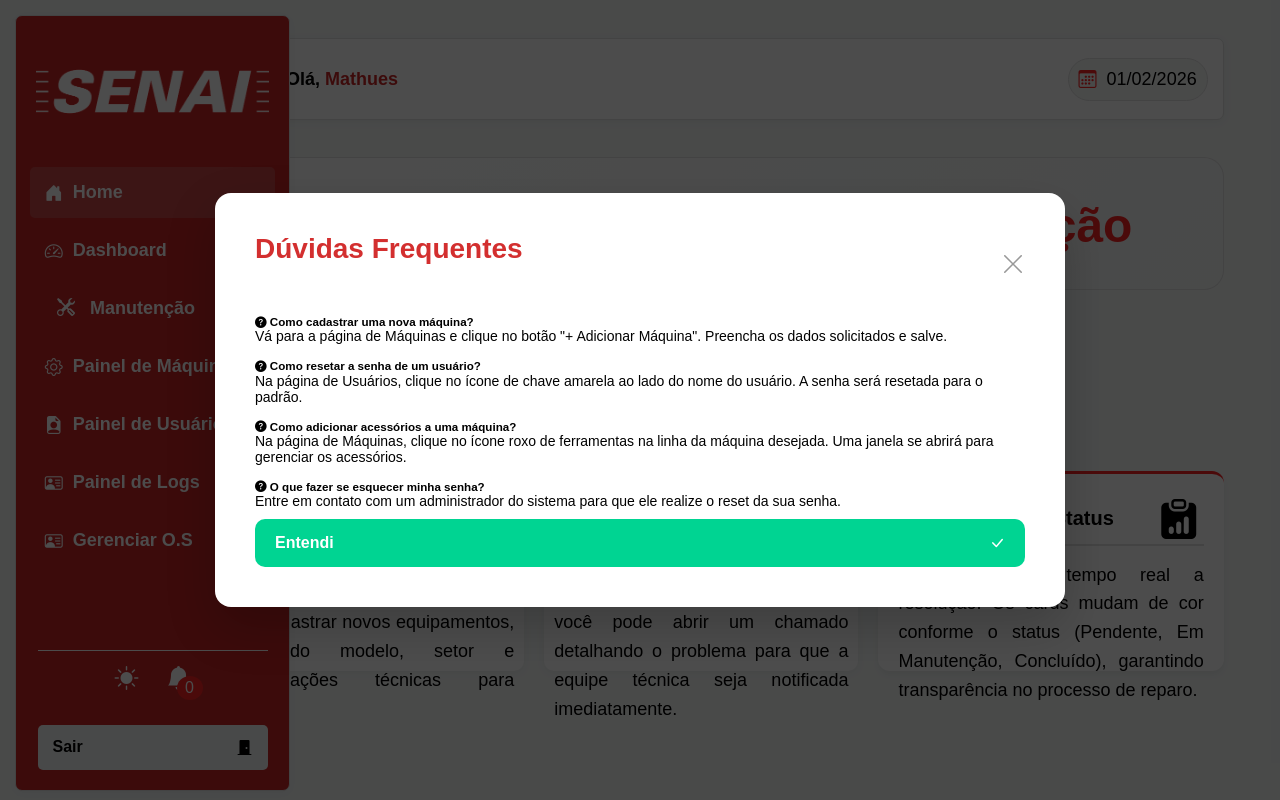
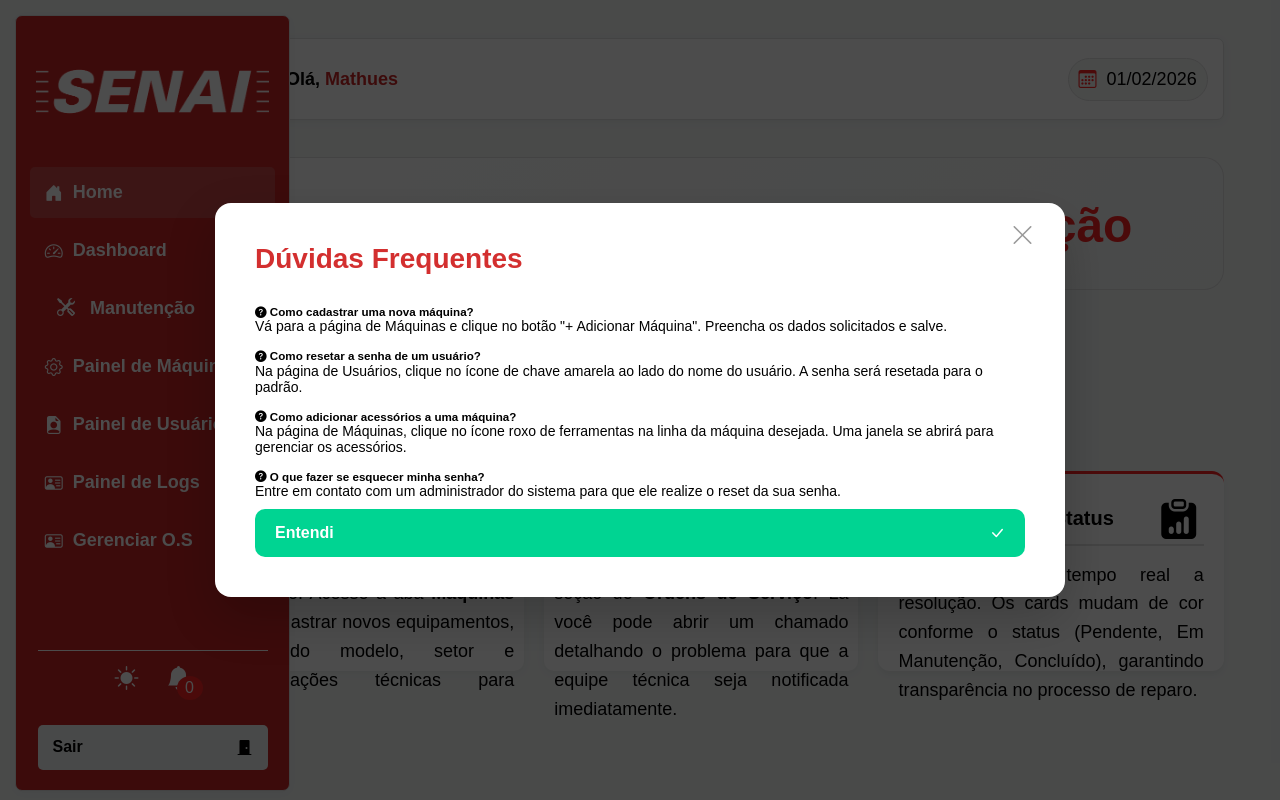
Before and after one commit to mathgb10/proj_manutencao, a PHP site: page /php/views/home.php in a window 1280 px wide, after a click on "Dúvidas Frequentes". Run offline with PHP 8.4, Linux system fonts and the light colour scheme; a user stored in the database is signed in; some web fonts are replaced.

Commit message:
pereira fix

```diff
--- a/css/modal.css
+++ b/css/modal.css
@@ -281,7 +281,7 @@
     font-size: 14px;
 }
 
-.modal-header2,
+.modal-header2
 .modal-header {
     width: 100%;
     display: flex;
@@ -541,7 +541,7 @@ padding: 5px;
 } */
 /* --- ESTRUTURA DA MODAL --- */
 .modal-box2 {
-    background-color: #ffffff;
+    background-color: var(--corFundo2);
     width: 90%;
     max-width: 850px;
     /* Largura ideal para caber a foto ao lado */
@@ -568,6 +568,9 @@ padding: 5px;
 
 /* Botão de Fechar (X) */
 .btn-close2 {
+    position: absolute;
+    right: -90%;
+    top: 5%;
     background: transparent;
     border: none;
     font-size: 24px;
```
